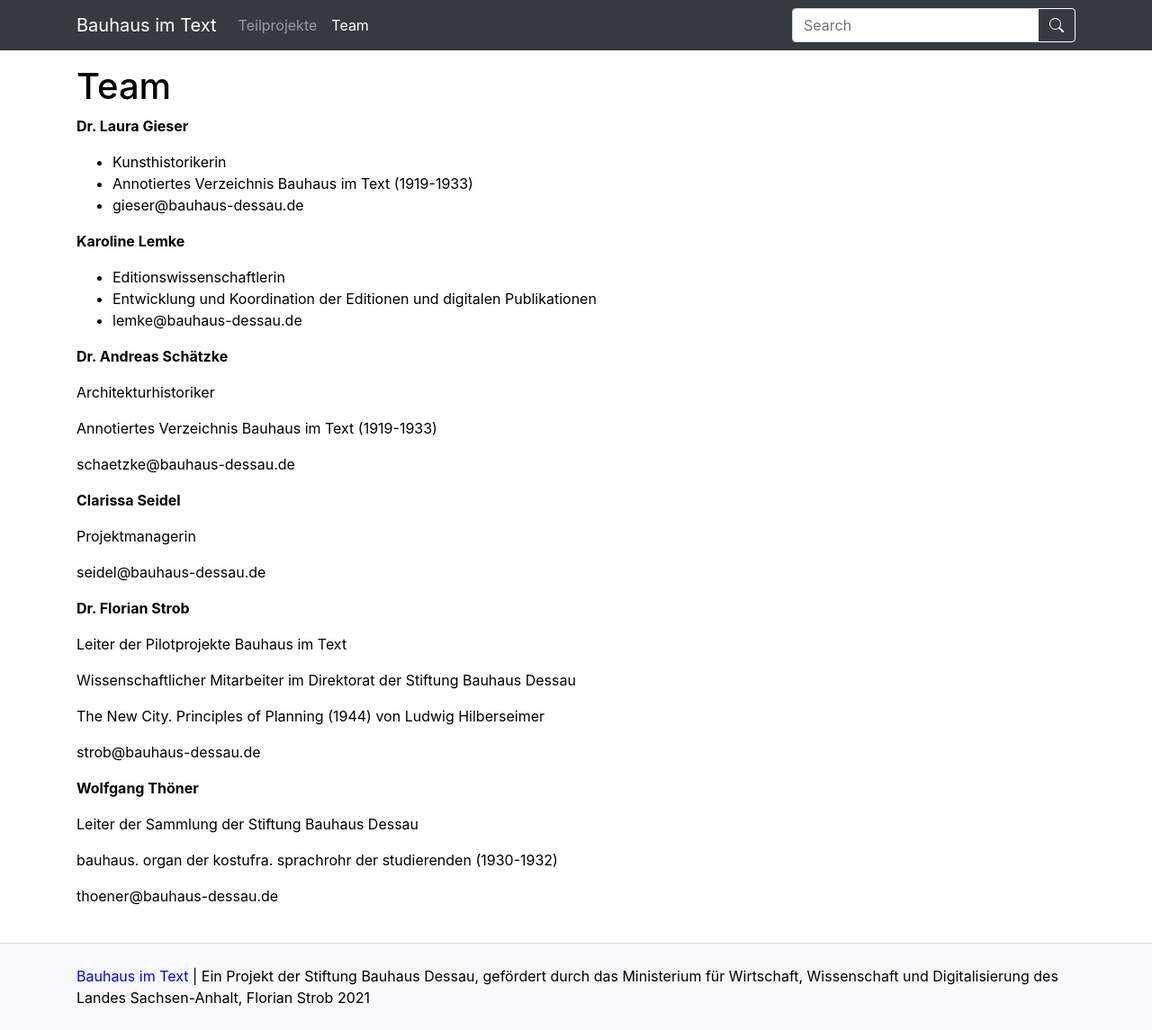
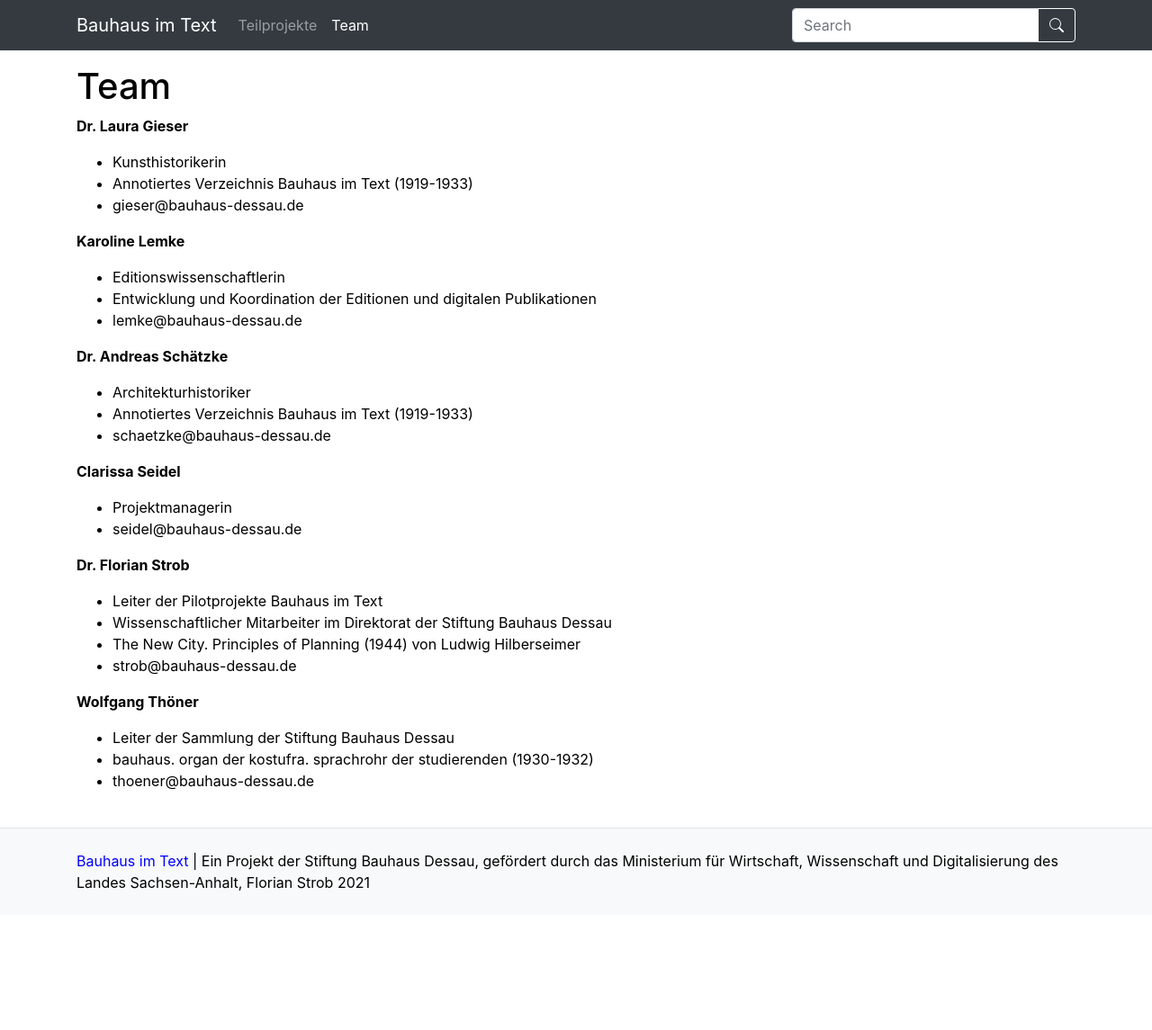
Before and after one commit to Bauhaus-im-Text/internetauftritt, a Jekyll site: the page built from pages/teammitglieder.md, in a window 1280 px wide. Shown: the whole page at 90% size. Built offline with Jekyll 4.4.1, drawn with Linux system fonts in a browser that asks for light colours; after the commit the page ends 1017 px from its top, so only the background shows below that.

```diff
--- a/pages/teammitglieder.md
+++ b/pages/teammitglieder.md
@@ -18,36 +18,24 @@ nav_order: 2
 
 
 **Dr. Andreas Schätzke**
-
-Architekturhistoriker
-
-Annotiertes Verzeichnis Bauhaus im Text (1919-1933)
-
-schaetzke@bauhaus-dessau.de
+- Architekturhistoriker
+- Annotiertes Verzeichnis Bauhaus im Text (1919-1933)
+- schaetzke@bauhaus-dessau.de
 
 
 **Clarissa Seidel**
-
-Projektmanagerin
-
-seidel@bauhaus-dessau.de
+- Projektmanagerin
+- seidel@bauhaus-dessau.de
 
 
 **Dr. Florian Strob**
-
-Leiter der Pilotprojekte Bauhaus im Text
-
-Wissenschaftlicher Mitarbeiter im Direktorat der Stiftung Bauhaus Dessau
-
-The New City. Principles of Planning (1944) von Ludwig Hilberseimer
-
-strob@bauhaus-dessau.de
+- Leiter der Pilotprojekte Bauhaus im Text
+- Wissenschaftlicher Mitarbeiter im Direktorat der Stiftung Bauhaus Dessau
+- The New City. Principles of Planning (1944) von Ludwig Hilberseimer
+- strob@bauhaus-dessau.de
 
 
 **Wolfgang Thöner**
-
-Leiter der Sammlung der Stiftung Bauhaus Dessau
-
-bauhaus. organ der kostufra. sprachrohr der studierenden (1930-1932)
-
-thoener@bauhaus-dessau.de
+- Leiter der Sammlung der Stiftung Bauhaus Dessau
+- bauhaus. organ der kostufra. sprachrohr der studierenden (1930-1932)
+- thoener@bauhaus-dessau.de
```
